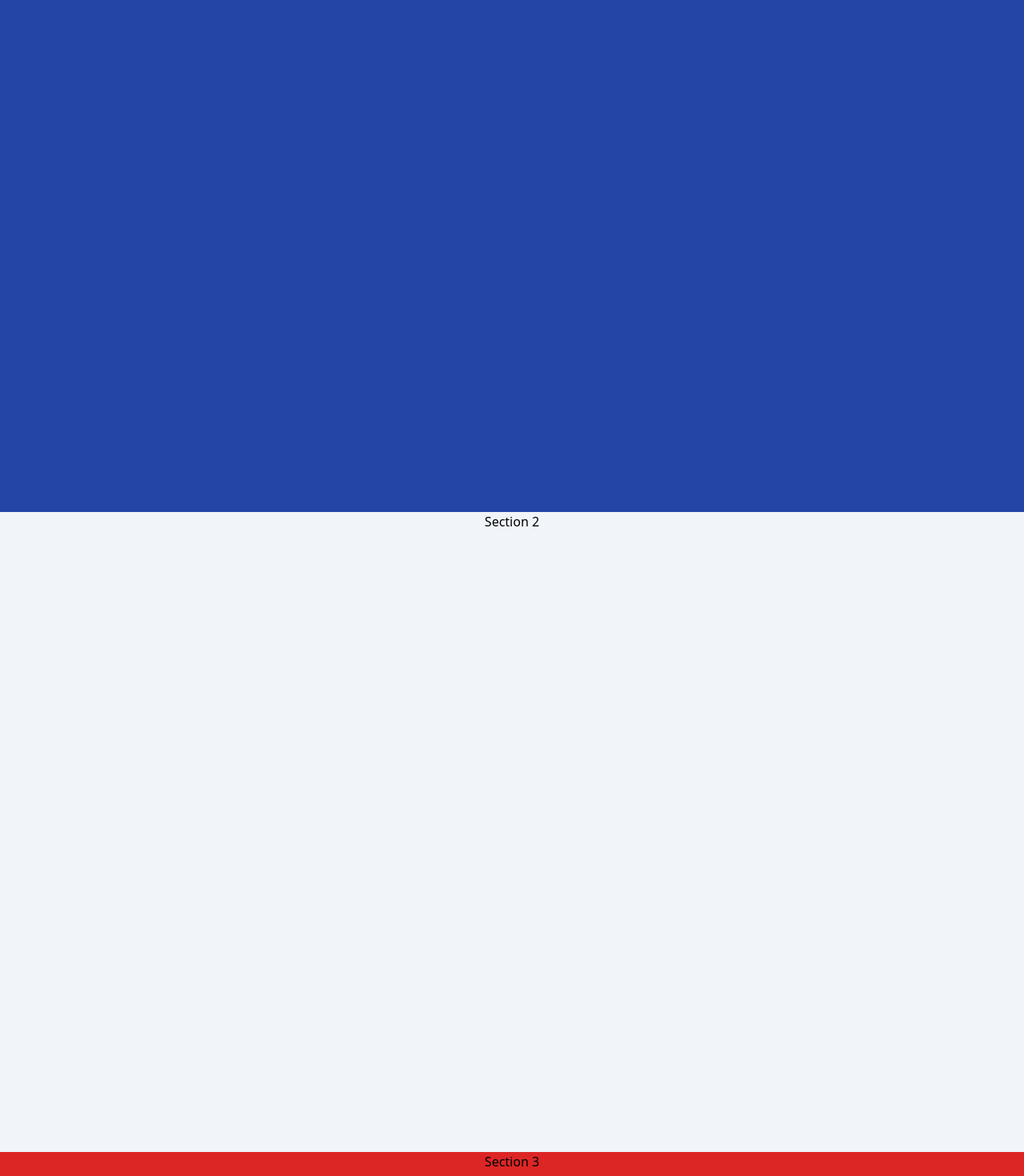
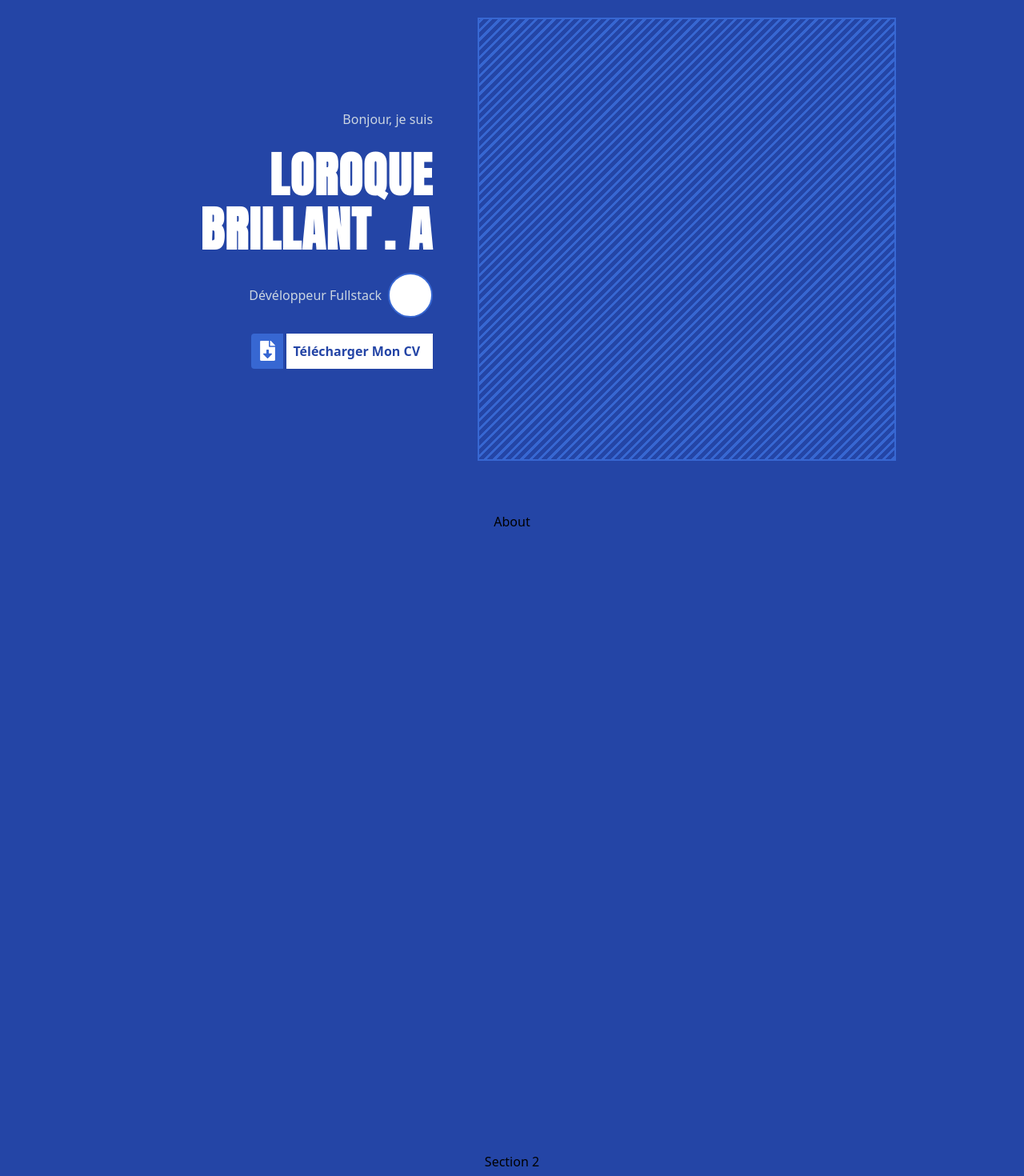
Before and after one commit to bloroque/portfolio, a React (Create React App) app: page / in a window 1280 px wide. Shown: the part 160-1630 px from the top of the page at 80% size. Built offline with nearby package versions, Linux system fonts and the light colour scheme.

Commit message:
home page

```diff
--- a/src/App.css
+++ b/src/App.css
@@ -1,4 +1,25 @@
+@font-face {
+    font-family: 'Anton';
+    src: url('./assets/fonts/Anton/Anton-Regular.ttf') format('truetype');
+    font-weight: normal;
+    font-style: normal;
+}
+
+@font-face {
+    font-family: 'Ubuntu';
+    src: url('./assets/fonts/Ubuntu/Ubuntu-Medium.ttf') format('truetype');
+    font-weight: normal;
+    font-style: normal;
+}
+
 html{
     scroll-behavior: smooth;
     scroll-padding: 0px;
 }
+
+.img-zone{
+    /* background-color: #e5e5f7; */
+    opacity: 1;
+    background: repeating-linear-gradient( -45deg, #3767D2, #3767D2 3px, rgba(255,255,255,0) 1px, rgba(255,255,255,0) 8px );
+    border: 2px solid #3767D2;
+}
--- /dev/null
+++ b/src/components/Contenair/AboutSection/AboutSection.js
@@ -0,0 +1,15 @@
+import React from 'react';
+
+
+const AboutSection = (props) => {
+    const classeCSS = props.className;
+    const idSection = props.id;
+
+    return (
+        <section id={idSection} className={classeCSS}>
+            <h1>About</h1>
+        </section>
+    );
+}
+
+export default AboutSection;
--- a/src/components/Contenair/Contenair.js
+++ b/src/components/Contenair/Contenair.js
@@ -2,6 +2,8 @@ import React, { useEffect } from "react";
 import { gsap } from "gsap";
 import { ScrollTrigger } from "gsap/ScrollTrigger";
 import contenairCSS from "./contenair.module.css";
+import HomeSection from "./HomeSection/HomeSection";
+import AboutSection from "./AboutSection/AboutSection";
 
 gsap.registerPlugin(ScrollTrigger);
 ScrollTrigger.defaults({
@@ -17,8 +19,7 @@ const Contenair = () => {
                 start: "top top",
                 scroller : `.${contenairCSS.mainPage}`,
                 // end : "+100vh",
-
-                pin : true,
+                pin : false,
                 pinSpacing:false
             });
         });
@@ -26,16 +27,16 @@ const Contenair = () => {
 
     return (
         <main className={contenairCSS.mainPage + " w-full"}>
-            <section id="section1" className={`${contenairCSS.section} bg-slate-400 flex align-center justify-center`}>
-                <h1>Section 1</h1>
-            </section>
-            <section id="section2" className={`${contenairCSS.section} bg-slate-100 flex align-center justify-center`}>
+            <HomeSection id="homeSection" className={`${contenairCSS.section} flex align-center justify-center`}/>
+            <AboutSection id="aboutSection" className={`${contenairCSS.section} flex align-center justify-center`} />
+
+            <section id="section2" className={`${contenairCSS.section} flex align-center justify-center`}>
                 <h1>Section 2</h1>
             </section>
-            <section id="section3" className={`${contenairCSS.section} bg-red-600 flex align-center justify-center`}>
+            <section id="section3" className={`${contenairCSS.section} flex align-center justify-center`}>
                 <h1>Section 3</h1>
             </section>
-            <section id="section4" className={`${contenairCSS.section} bg-green-600 flex align-center justify-center`}>
+            <section id="section4" className={`${contenairCSS.section} flex align-center justify-center`}>
                 <h1>Section 3</h1>
             </section>
         </main>
--- /dev/null
+++ b/src/components/Contenair/HomeSection/HomeSection.js
@@ -0,0 +1,62 @@
+import React from "react";
+import HomeCSS from "./HomeSection.module.css";
+import {FaFileDownload } from "react-icons/fa";
+
+const HomeSection = (props) => {
+    const classeCSS = props.className;
+    const idSection = props.id;
+    return (
+        <section id={idSection} className={classeCSS}>
+            <div className="mx-auto max-w-screen-lg md:px-4 sm:px-3 md:pb-8 pt-4 md:pt-20 w-full ">
+
+                <div className="grid sm:grid-cols-6 lg:grid-cols-7 h-full  md:pb-8">
+
+                    <div className="sm:col-span-3 lg:col-span-3 px-3 md:pe-7 flex flex-col justify-center">
+                        <div className="md:pb-6">
+                            <h2 className="text-slate-300 text-right">Bonjour, je suis </h2>
+                        </div>
+                        <div className={HomeCSS.homeSectionName}>
+                            <h1 class="text-5xl md:text-6xl font-extrabold flex flex-col justify-end text-white">
+                                <span className="text-right uppercase tracking-wide py-1">Loroque</span>
+                                <span className="text-right uppercase tracking-wide py-1 whitespace-nowrap">Brillant . A</span>
+                            </h1>
+                        </div>
+
+                        <div className="flex  pt-2  md:pt-5">
+                            <div className="grow flex flex-col justify-center pe-2">
+                                <h2 className="text-slate-300 text-right flex flex-col">
+                                    <span>Dévéloppeur Fullstack</span>
+                                    <span></span>
+                                </h2>
+                            </div>
+                            <div className="relative">
+                                <div className="w-14 h-14 bg-white rounded-full border-2 border-[#3767D2] relative"></div>
+                            </div>
+                        </div>
+
+                        <div className="flex flex-col pt-2 md:pt-5">
+                            <div className="flex flex-row-reverse">
+                                <button className="relative flex   rounded text-[#2445A6]" type="button">
+                                    <div className="h-full relative w-10 bg-[#3767D2] rounded-s rounded-s flex items-center justify-center">
+                                        <FaFileDownload size="25" className="text-white" />
+                                    </div>
+                                    <div className="text-md font-bold ps-2 bg-white flex items-center h-11 pe-4 ms-1">
+                                        <span >Télécharger Mon CV</span>
+                                    </div>
+                                </button>
+                            </div>
+                        </div>
+
+                    </div>
+
+                    <div className="lg:mt-0 sm:col-span-3 lg:col-span-4 flex flex-col justify-center px-4 md:ps-7">
+                        <div className="w-full h-full img-zone  ml-auto"> </div>
+                    </div>
+                </div>
+
+            </div>
+        </section>
+    );
+}
+
+export default HomeSection;
--- /dev/null
+++ b/src/components/Contenair/HomeSection/HomeSection.module.css
@@ -0,0 +1,3 @@
+.homeSectionName > h1{
+    font-family: Anton;
+}
--- a/src/components/Contenair/contenair.module.css
+++ b/src/components/Contenair/contenair.module.css
@@ -3,8 +3,8 @@
 .mainPage > .section{
     height: 100vh;
     display: flex;
-    align-items: center;
-    justify-content: center;
+    /* align-items: center; */
+    /* justify-content: center; */
 }
 .mainPage > .section:first-child{
     height: calc(100vh - 101.59px);
--- a/src/components/Header/Header.js
+++ b/src/components/Header/Header.js
@@ -29,7 +29,7 @@ const Header = () => {
               <nav className="hidden sm:flex text-sm leading-6 font-semibold uppercase text-slate-700 dark:text-slate-200 px-2">
                 <ul className="flex sm:space-x-4 md:space-x-8">
                   <li>
-                    <a class="text-[#fff] hover:text-sky-500" href="#section1">About</a>
+                    <a class="text-[#fff] hover:text-sky-500" href="#aboutSection">About</a>
                   </li>
                   <li>
                     <a class="text-[#fff] hover:text-sky-500" href="#section2">Skills</a>
--- a/src/components/Header/header.module.css
+++ b/src/components/Header/header.module.css
@@ -1,17 +1,3 @@
-@font-face {
-    font-family: 'Anton';
-    src: url('../../assets/fonts/Anton/Anton-Regular.ttf') format('truetype');
-    font-weight: normal;
-    font-style: normal;
-}
-
-@font-face {
-    font-family: 'Ubuntu';
-    src: url('../../assets/fonts/Ubuntu/Ubuntu-Medium.ttf') format('truetype');
-    font-weight: normal;
-    font-style: normal;
-}
-
 .menuHeader{
     position: relative;
 }
--- a/tailwind.config.js
+++ b/tailwind.config.js
@@ -5,6 +5,10 @@ module.exports = {
   ],
   theme: {
     extend: {
+      colors:{
+        'theme-base' : 'rgba(36,69,166,1)',
+        'theme-second' : 'rgba(9,44,144,.58)',
+      },
       backgroundColor: {
         'body': '#2445A6',
         'theme-base' : 'rgba(36,69,166,1)',
```
